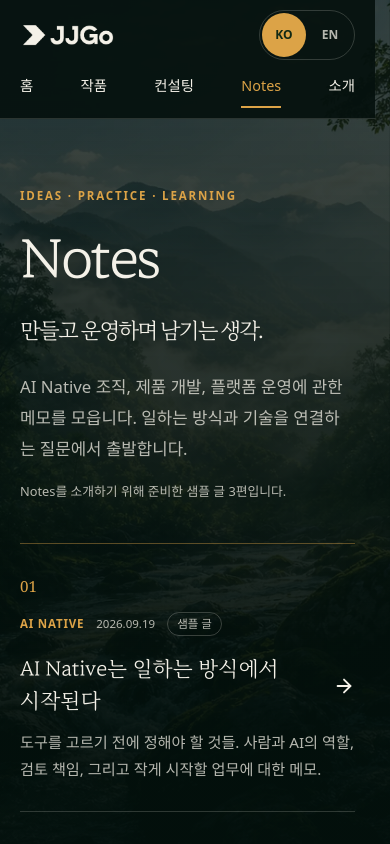
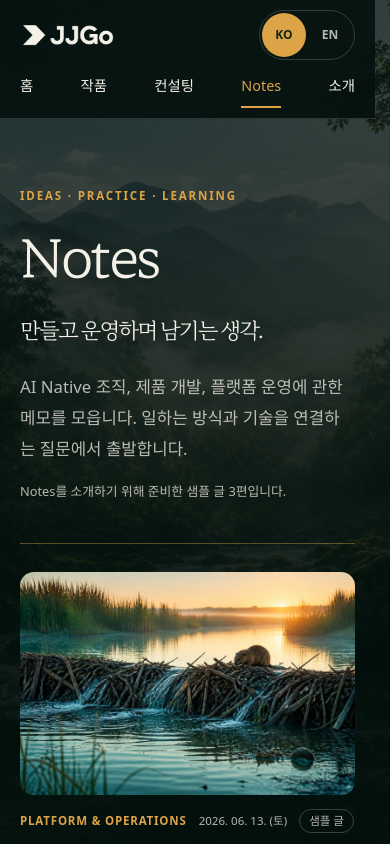
Before and after one commit to jungju/jjgo, a Next.js app: page /notes in a window 390 px wide. Shown: the top 844 px of the page. Built offline with nearby package versions, Linux system fonts and the light colour scheme; a web font is replaced by a local one.

Commit message:
Date Notes on June weekends and add article covers

```diff
--- a/app/notes/notes-data.ts
+++ b/app/notes/notes-data.ts
@@ -8,6 +8,8 @@ export type Note = {
   page: SitePageId;
   category: string;
   date: string;
+  image: string;
+  imageAlt: { ko: string; en: string };
   ko: NoteContent;
   en: NoteContent;
 };
@@ -15,7 +17,12 @@ export const notes: Note[] = [
   {
     page: "noteWorkflows",
     category: "AI NATIVE",
-    date: "2026-09-19",
+    date: "2026-06-06",
+    image: "/a/generated/consulting/ai-native-honeybees-v3.webp",
+    imageAlt: {
+      ko: "벌집 위에서 함께 일하는 꿀벌들",
+      en: "Honeybees working together on a honeycomb",
+    },
     ko: {
       title: "AI Native는 일하는 방식에서 시작된다",
       summary:
@@ -76,7 +83,12 @@ export const notes: Note[] = [
   {
     page: "noteEvaluation",
     category: "AI & RAG",
-    date: "2026-09-19",
+    date: "2026-06-07",
+    image: "/a/generated/consulting/ax-human-orchestration-v5.webp",
+    imageAlt: {
+      ko: "숲속에서 하나의 흐름으로 협연하는 사람과 로봇",
+      en: "People and robots performing together in a forest",
+    },
     ko: {
       title: "PoC 다음에 필요한 것은 평가 기준이다",
       summary:
@@ -137,7 +149,12 @@ export const notes: Note[] = [
   {
     page: "notePlatform",
     category: "PLATFORM & OPERATIONS",
-    date: "2026-09-19",
+    date: "2026-06-13",
+    image: "/a/generated/consulting/platform-beaver-dam-v4.webp",
+    imageAlt: {
+      ko: "비버가 만든 댐과 안정적으로 흐르는 물",
+      en: "A beaver dam shaping a steady flow of water",
+    },
     ko: {
       title: "플랫폼은 팀이 반복해서 걷는 길이다",
       summary:
@@ -196,3 +213,7 @@ export const notes: Note[] = [
     },
   },
 ];
+
+export const notesNewestFirst = [...notes].sort((a, b) =>
+  b.date.localeCompare(a.date),
+);
--- a/app/notes/notes-pages.tsx
+++ b/app/notes/notes-pages.tsx
@@ -13,7 +13,7 @@ import {
   JsonLd,
   PERSON_ID,
 } from "../seo";
-import { notes } from "./notes-data";
+import { notes, notesNewestFirst } from "./notes-data";
 
 const copy = {
   ko: {
@@ -40,6 +40,16 @@ const copy = {
   },
 };
 
+function formatNoteDate(date: string, locale: SiteLocale) {
+  return new Intl.DateTimeFormat(locale === "ko" ? "ko-KR" : "en-US", {
+    year: "numeric",
+    month: "2-digit",
+    day: "2-digit",
+    weekday: "short",
+    timeZone: "UTC",
+  }).format(new Date(date + "T00:00:00Z"));
+}
+
 export function noteByPage(page: SitePageId) {
   const note = notes.find((item) => item.page === page);
   if (!note) throw new Error("Missing note: " + page);
@@ -47,13 +57,16 @@ export function noteByPage(page: SitePageId) {
 }
 
 export function noteMetadata(locale: SiteLocale, page: SitePageId) {
-  const content = noteByPage(page)[locale];
+  const note = noteByPage(page);
+  const content = note[locale];
   return pageMetadata({
     locale,
     path: pagePath(page),
     title: content.title + " | Notes · JJGo",
     description: content.summary,
-    image: locale === "ko" ? "/og.png" : "/og-en.png",
+    image: note.image,
+    imageWidth: 1200,
+    imageHeight: 800,
   });
 }
 
@@ -71,16 +84,27 @@ export function NotesPage({ locale }: { locale: SiteLocale }) {
           <p className="notes-notice">{text.notice}</p>
         </header>
         <div className="notes-list">
-          {notes.map((note, index) => (
+          {notesNewestFirst.map((note) => (
             <article className="notes-card" key={note.page}>
-              <div className="notes-card-number" aria-hidden="true">
-                {String(index + 1).padStart(2, "0")}
-              </div>
+              <a
+                className="notes-card-image"
+                href={localizedSitePath(locale, pagePath(note.page))}
+                tabIndex={-1}
+                aria-hidden="true"
+              >
+                <img
+                  src={note.image}
+                  alt=""
+                  width={1200}
+                  height={800}
+                  loading="lazy"
+                />
+              </a>
               <div>
                 <div className="notes-meta">
                   <span>{note.category}</span>
                   <time dateTime={note.date}>
-                    {note.date.replaceAll("-", ".")}
+                    {formatNoteDate(note.date, locale)}
                   </time>
                   <span className="notes-sample">{text.sample}</span>
                 </div>
@@ -133,7 +157,7 @@ export function NotePage({
             "@id": PERSON_ID,
             name: locale === "ko" ? "이정주" : "Jungju Lee",
           },
-          image: absoluteUrl(locale === "ko" ? "/og.png" : "/og-en.png"),
+          image: absoluteUrl(note.image),
         }}
       />
       <article className="notes-shell notes-article">
@@ -147,13 +171,23 @@ export function NotePage({
         <header className="notes-article-header">
           <div className="notes-meta">
             <span>{note.category}</span>
-            <time dateTime={note.date}>{note.date.replaceAll("-", ".")}</time>
+            <time dateTime={note.date}>
+              {formatNoteDate(note.date, locale)}
+            </time>
             <span className="notes-sample">{text.sample}</span>
           </div>
           <h1>{content.title}</h1>
           <p className="notes-lead">{content.summary}</p>
           <p className="notes-notice">{text.sampleNotice}</p>
         </header>
+        <figure className="notes-cover">
+          <img
+            src={note.image}
+            alt={note.imageAlt[locale]}
+            width={1200}
+            height={800}
+          />
+        </figure>
         <div className="notes-prose">
           {content.sections.map((section) => (
             <section key={section.title}>
@@ -166,7 +200,7 @@ export function NotePage({
         </div>
         <aside className="notes-related" aria-label={text.more}>
           <h2>{text.more}</h2>
-          {notes
+          {notesNewestFirst
             .filter((item) => item.page !== page)
             .map((item) => (
               <a
--- a/app/styles/notes.css
+++ b/app/styles/notes.css
@@ -41,17 +41,35 @@
 }
 .notes-card {
   display: grid;
-  grid-template-columns: 60px minmax(0, 1fr);
+  grid-template-columns: minmax(180px, 0.8fr) minmax(0, 2fr);
+  align-items: center;
   gap: 28px;
   padding: 36px 0;
   border-bottom: 1px solid rgba(244, 241, 232, 0.18);
 }
-.notes-card-number {
-  color: var(--forest2-gold);
-  font-family: Georgia, serif;
-  font-size: 1.35rem;
-  padding-top: 2px;
+.notes-card-image {
+  display: block;
+  overflow: hidden;
+  border-radius: 14px;
 }
+.notes-card-image img {
+  display: block;
+  width: 100%;
+  height: auto;
+  aspect-ratio: 3 / 2;
+  object-fit: cover;
+}
+.notes-cover {
+  margin: 0 0 48px;
+  overflow: hidden;
+  border-radius: 18px;
+}
+.notes-cover img {
+  display: block;
+  width: 100%;
+  height: auto;
+}
+
 .notes-meta {
   display: flex;
   flex-wrap: wrap;
@@ -173,9 +191,6 @@
     gap: 14px;
     padding: 28px 0;
   }
-  .notes-card-number {
-    font-size: 0.95rem;
-  }
   .notes-article-header {
     margin-top: 28px;
   }
```
Also changed, not shown: 1 other file (tests, documents, lock files or other folders).
